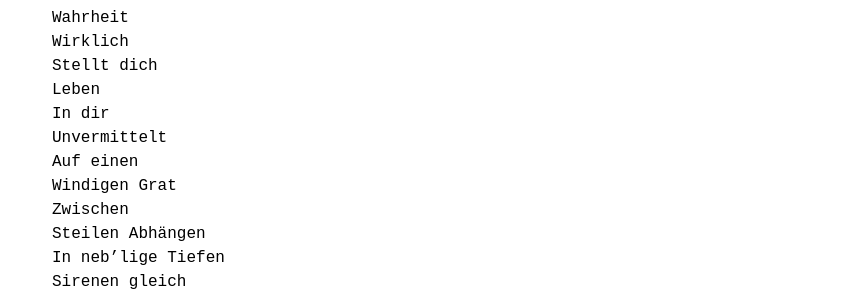
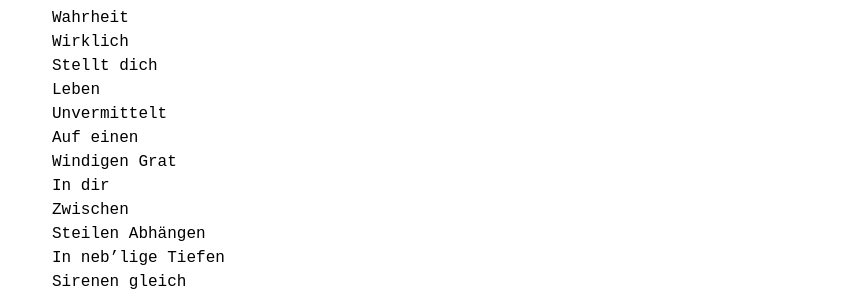
Before and after one commit to lebendigimsein/webpage, a Jekyll site: the page built from _posts/2023-08-07-wahrheit.markdown, in a window 1280 px wide. Shown: the part 202-498 px from the top of the page, without its empty margins (208-1071 px from the left). Built offline with Jekyll 4.4.1, drawn with Linux system fonts in a browser that asks for light colours.

```diff
--- a/_posts/2023-08-07-wahrheit.markdown
+++ b/_posts/2023-08-07-wahrheit.markdown
@@ -12,10 +12,10 @@ Wahrheit
 Wirklich
 Stellt dich
 Leben
-In dir
 Unvermittelt
 Auf einen
 Windigen Grat
+In dir
 Zwischen
 Steilen Abhängen
 In neb'lige Tiefen
```
